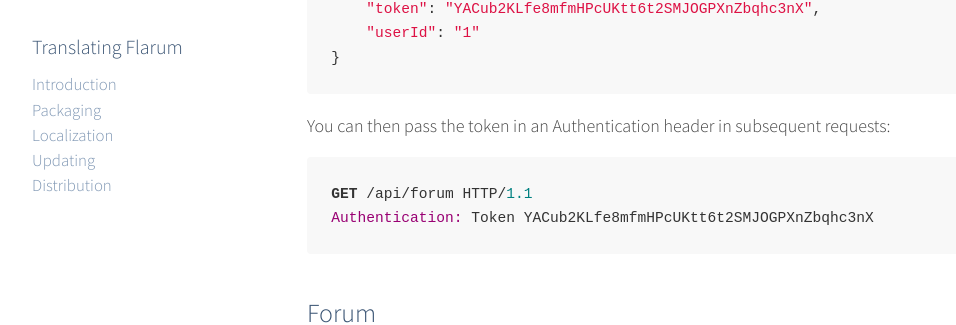
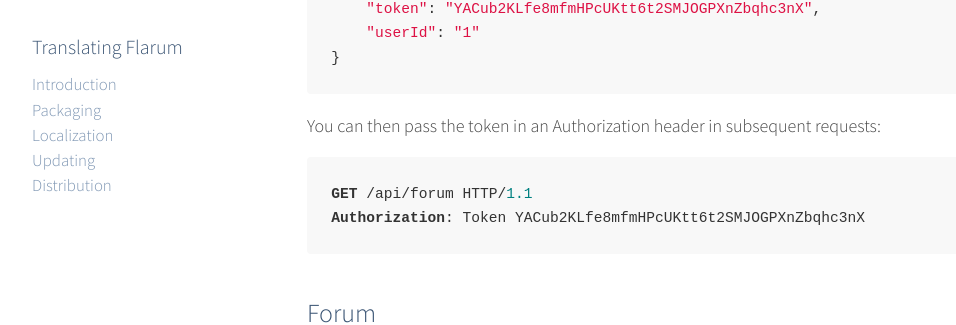
Before and after one commit to flarum/flarum.github.io, a Jekyll site: the page built from _docs/api.md, in a window 1280 px wide and 900 px high, scrolled down 690 px. Shown: the part 146-471 px from the top of the window, without its empty margins (88-1044 px from the left). Built offline with Jekyll 4.4.1, drawn with Linux system fonts in a browser that asks for light colours; nearby versions of some CDN libraries; comment, search, counter and statistics services are not loaded.

Commit message:
Use correct header key for authentication
Change references to `Authentication` to `Authorization`.

```diff
--- a/_docs/api.md
+++ b/_docs/api.md
@@ -23,10 +23,10 @@
         "userId": "1"
     }
 
-You can then pass the token in an Authentication header in subsequent requests:
+You can then pass the token in an Authorization header in subsequent requests:
 
     GET /api/forum HTTP/1.1
-    Authentication: Token YACub2KLfe8mfmHPcUKtt6t2SMJOGPXnZbqhc3nX
+    Authorization: Token YACub2KLfe8mfmHPcUKtt6t2SMJOGPXnZbqhc3nX
 
 ## Forum
 
```
